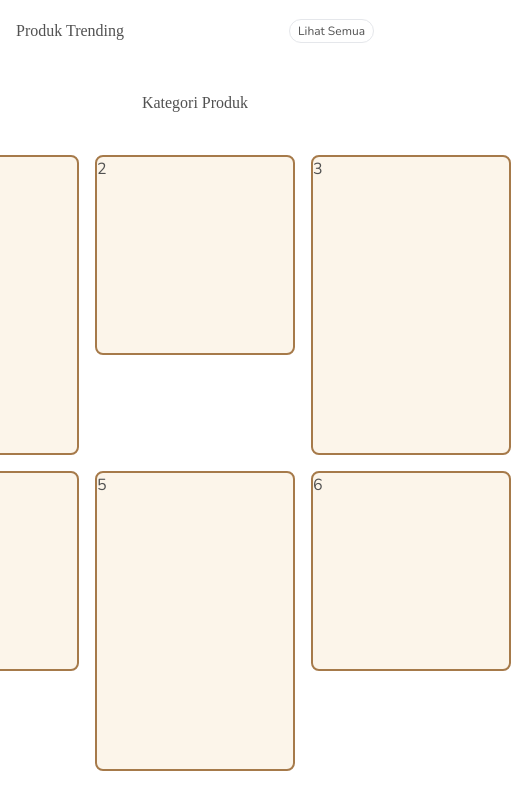
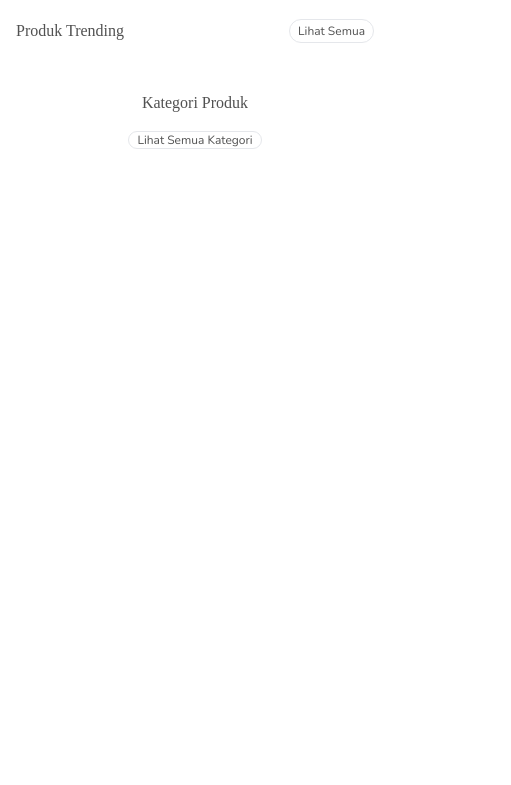
Before and after one commit to exa-extensia/220603-SYNRGY-Preview-Final-Project, a React (Create React App) app: page / in a window 390 px wide. Shown: the part 700-1485 px from the top of the page, 511 px wide, since content can reach past the window. After the commit the page ends 849 px from the top, so only its background shows below. Built offline with nearby package versions, Linux system fonts and the light colour scheme; a web font is replaced by a local one.

Commit message:
[xa] fix: home.css

```diff
--- a/src/pages/Home/home.css
+++ b/src/pages/Home/home.css
@@ -39,7 +39,7 @@
 }
 
 #kategoriproduk .pt__bttm {
-	@apply grid;
+	@apply hidden sm:grid;
 	grid-template-columns: repeat(3, 1fr);
 	grid-template-rows: masonry;
 }
```
